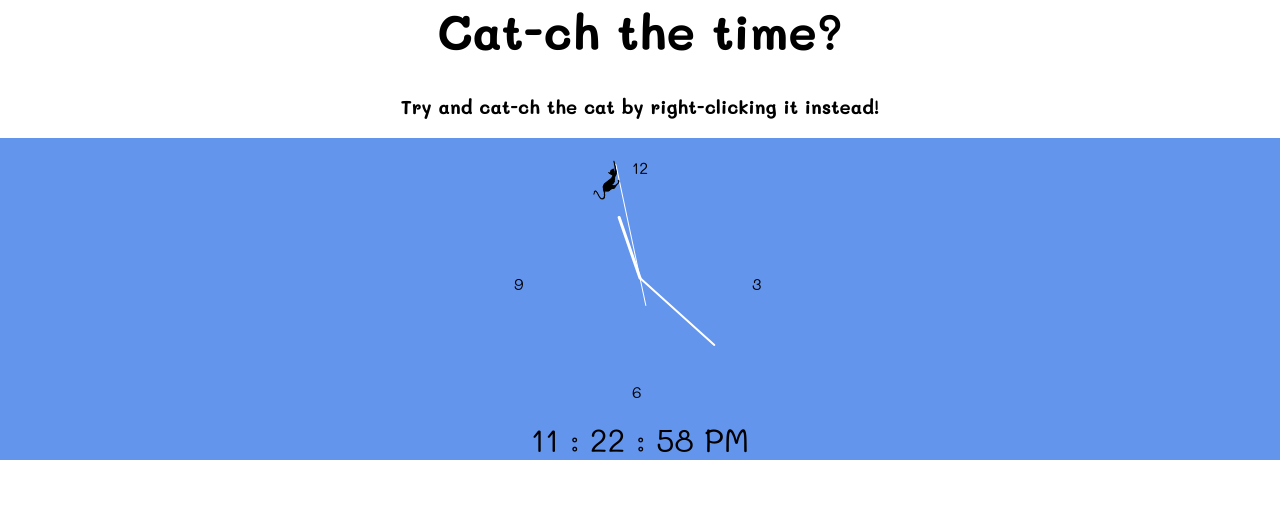
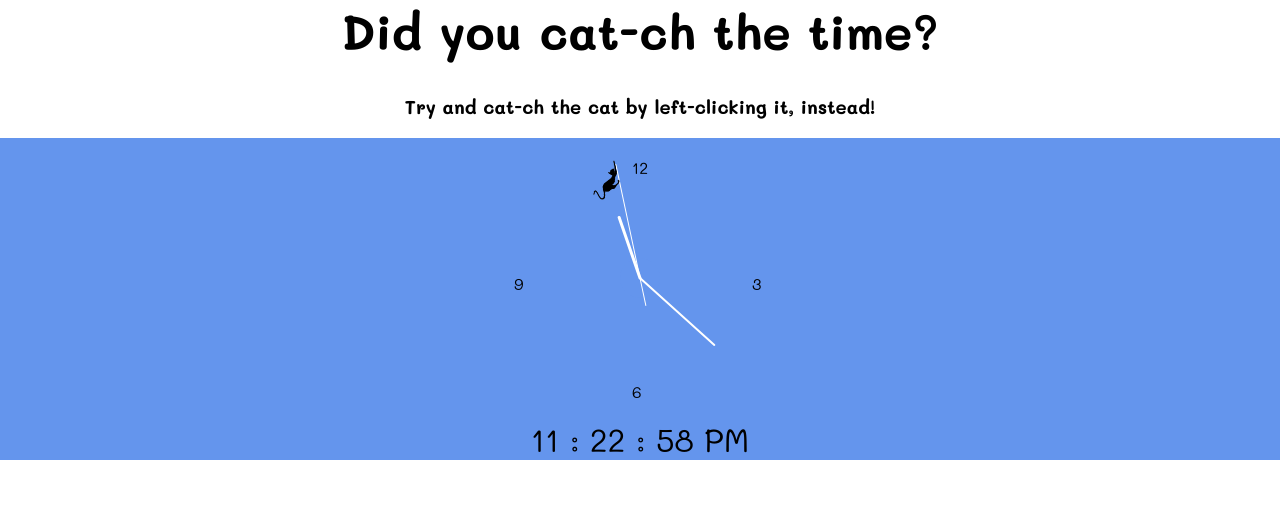
Before and after one commit to emma-ong/analog-clock, a plain HTML site: page index.html in a window 1280 px wide. Shown: the top 508 px of the page. Drawn offline with Linux system fonts and the light colour scheme.

Commit message:
Adjust padding, title and instructions

```diff
--- a/index.html
+++ b/index.html
@@ -14,8 +14,8 @@
     <link type="text/css" rel="stylesheet" href="styles.css">
   </head>
   <body>
-    <h1>Cat-ch the time?</h1>
-    <h3 id="instructions">Try and cat-ch the cat by right-clicking it instead!</h3>
+    <h1>Did you cat-ch the time?</h1>
+    <h3 id="instructions">Try and cat-ch the cat by left-clicking it, instead!</h3>
     <div class="analog-clock">
       <svg width="280" height="280">
         <circle id="clock-face" cx="140" cy="140" r="20"/>
```
